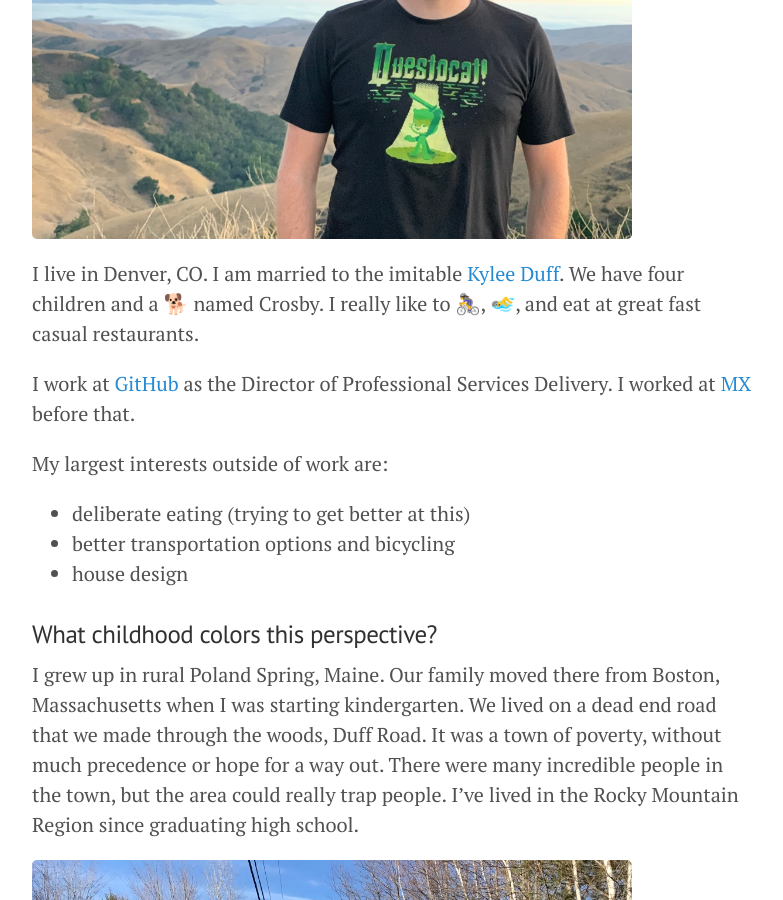
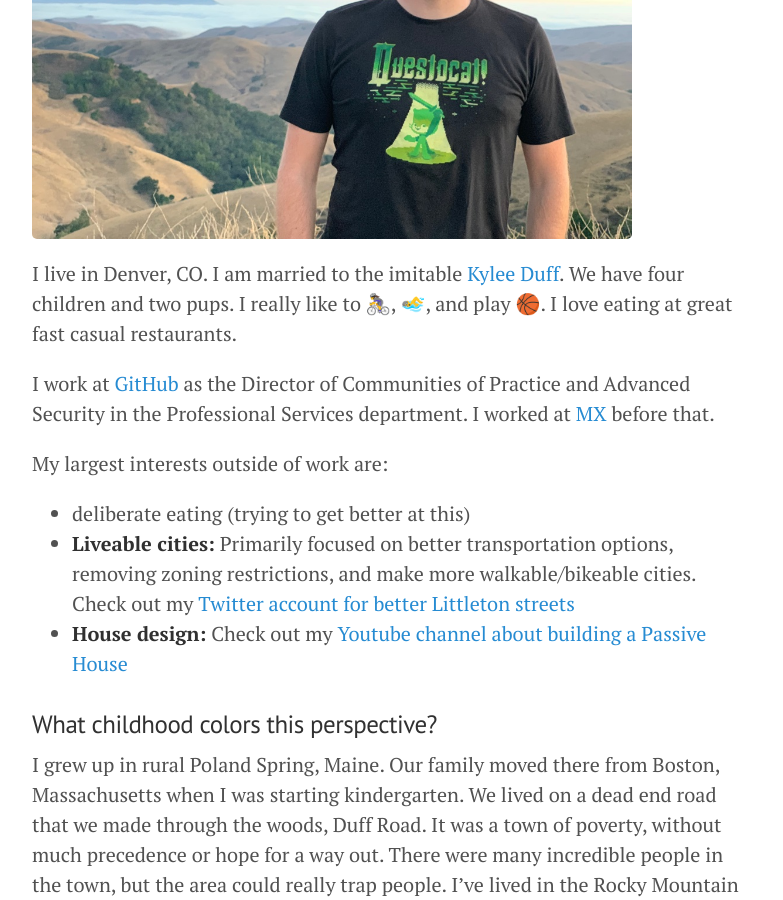
Before and after one commit to mattcantstop/mattcantstop.github.io, a Jekyll site: the page built from about.md, in a window 1280 px wide and 900 px high, scrolled down 465 px. Shown: the whole window, without its empty margins (248-1031 px from the left). Built offline with Jekyll 4.4.1, drawn with Linux system fonts in a browser that asks for light colours; Markdown is read by kramdown in place of the engine named in the settings; some of the changed text lies outside the part shown.

Commit message:
editing about page

```diff
--- a/Gemfile
+++ b/Gemfile
@@ -1,2 +1,3 @@
 source 'https://rubygems.org'
 gem 'github-pages', group: :jekyll_plugins
+gem 'webrick'
--- a/about.md
+++ b/about.md
@@ -7,15 +7,15 @@ title: About Me
 
 <img src="/assets/picture-of-me.jpg" alt="Matthew Duff" width="600"/>
 
-I live in Denver, CO. I am married to the imitable [Kylee Duff](https://www.instagram.com/kyleeduff). We have four children and a 🐕 named Crosby. I really like to 🚴‍♀️, 🏊‍♂️, and eat at great fast casual restaurants.
+I live in Denver, CO. I am married to the imitable [Kylee Duff](https://www.instagram.com/kyleeduff). We have four children and two pups. I really like to 🚴‍♀️, 🏊‍♂️, and play 🏀. I love eating at great fast casual restaurants.
 
-I work at [GitHub](https://github.com) as the Director of Professional Services Delivery. I worked at [MX](https://mx.com) before that.
+I work at [GitHub](https://github.com) as the Director of Communities of Practice and Advanced Security in the Professional Services department. I worked at [MX](https://mx.com) before that.
 
 My largest interests outside of work are:
 
 - deliberate eating (trying to get better at this)
-- better transportation options and bicycling
-- house design
+- **Liveable cities:** Primarily focused on better transportation options, removing zoning restrictions, and make more walkable/bikeable cities. Check out my [Twitter account for better Littleton streets](https://www.twitter.com/littleton4bikes)
+- **House design:** Check out my [Youtube channel about building a Passive House](https://www.youtube.com/channel/UCD1rs6e3tx6r2dd1QWfiN2g)
 
 ### What childhood colors this perspective?
 
```
Also changed, not shown: other parts of about.md (+1 -1 lines), Gemfile.lock, 6 other files.
